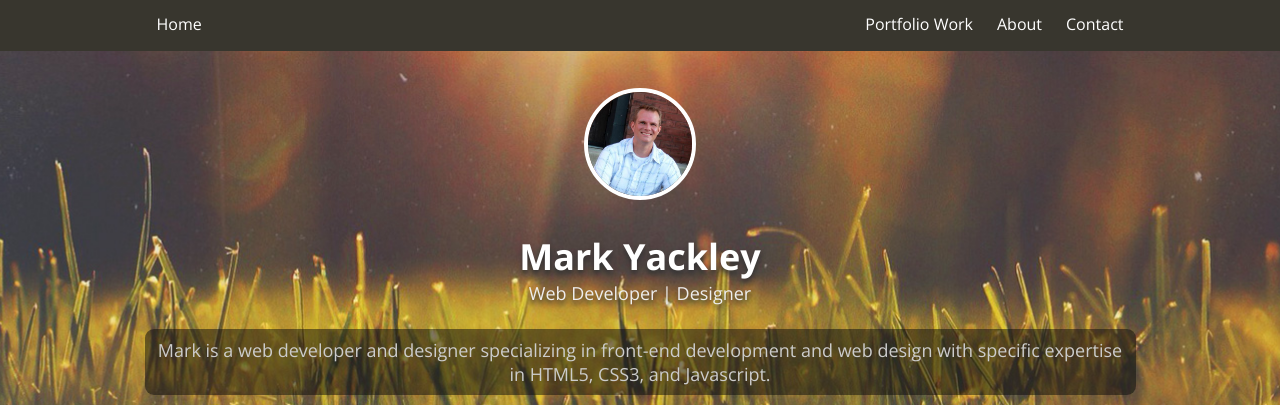
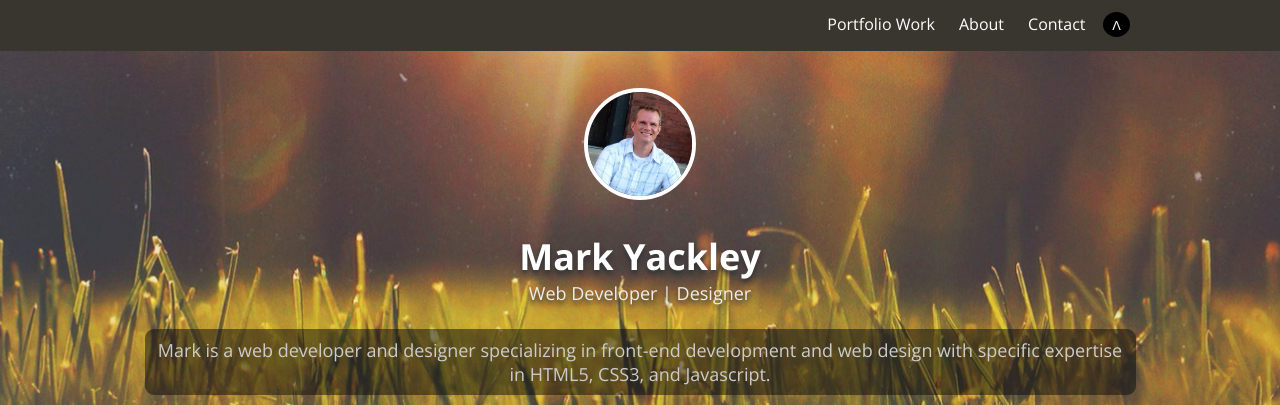
Before and after one commit to myackley/portfolio, a plain HTML site: page index.html in a window 1280 px wide. Shown: the top 405 px of the page. Drawn offline with nearby package versions, Linux system fonts and the light colour scheme.

Commit message:
Added 'to top' button

```diff
--- a/css/style.css
+++ b/css/style.css
@@ -207,10 +207,20 @@ icons
 .nav ul {
 	float: right;
 }
-.nav li > a,
-.nav > div > a {
+.nav li > a {
 	padding: .3em .75em;
 	display: inline-block;
+}
+.nav li .totop {
+	display: block;
+	border-radius: 50%;
+	-webkit-border-radius: 50%;
+	-moz-border-radius: 50%;
+	-o-border-radius: 50%;
+	background-color: #000;
+	padding: inherit .3em;
+	font-size: .8em;
+	margin: .3em .4em .2em;
 }
 
 /* port head */
--- a/index.html
+++ b/index.html
@@ -21,15 +21,15 @@
 </head>
 <body>
 
-	<div class="port">
+	<div class="port" id="top">
 		<div class="port_head">
 			<div class="nav">
 				<div class="container">
-					<a class="nav-link" href="/index.html">Home</a>
 					<ul class="inline">
 						<li><a class="nav-link" href="#portfolio">Portfolio Work</a></li>
 						<li><a class="nav-link" href="#about">About</a></li>
 						<li><a class="nav-link" href="#contact">Contact</a></li>
+						<li><a class="nav-link totop" href="#top">&Lambda;</a></li>
 					</ul>
 				</div>
 			</div>
```
